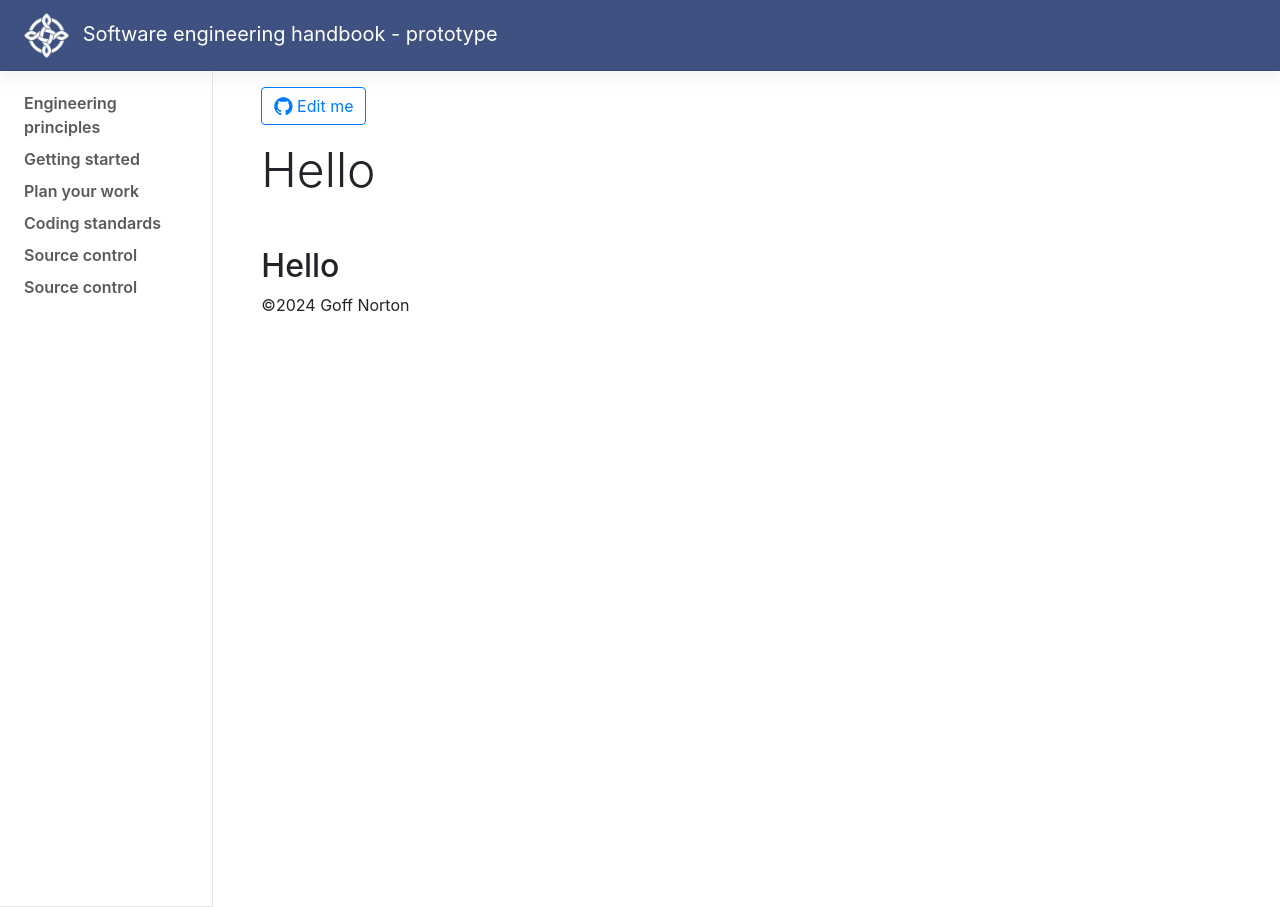
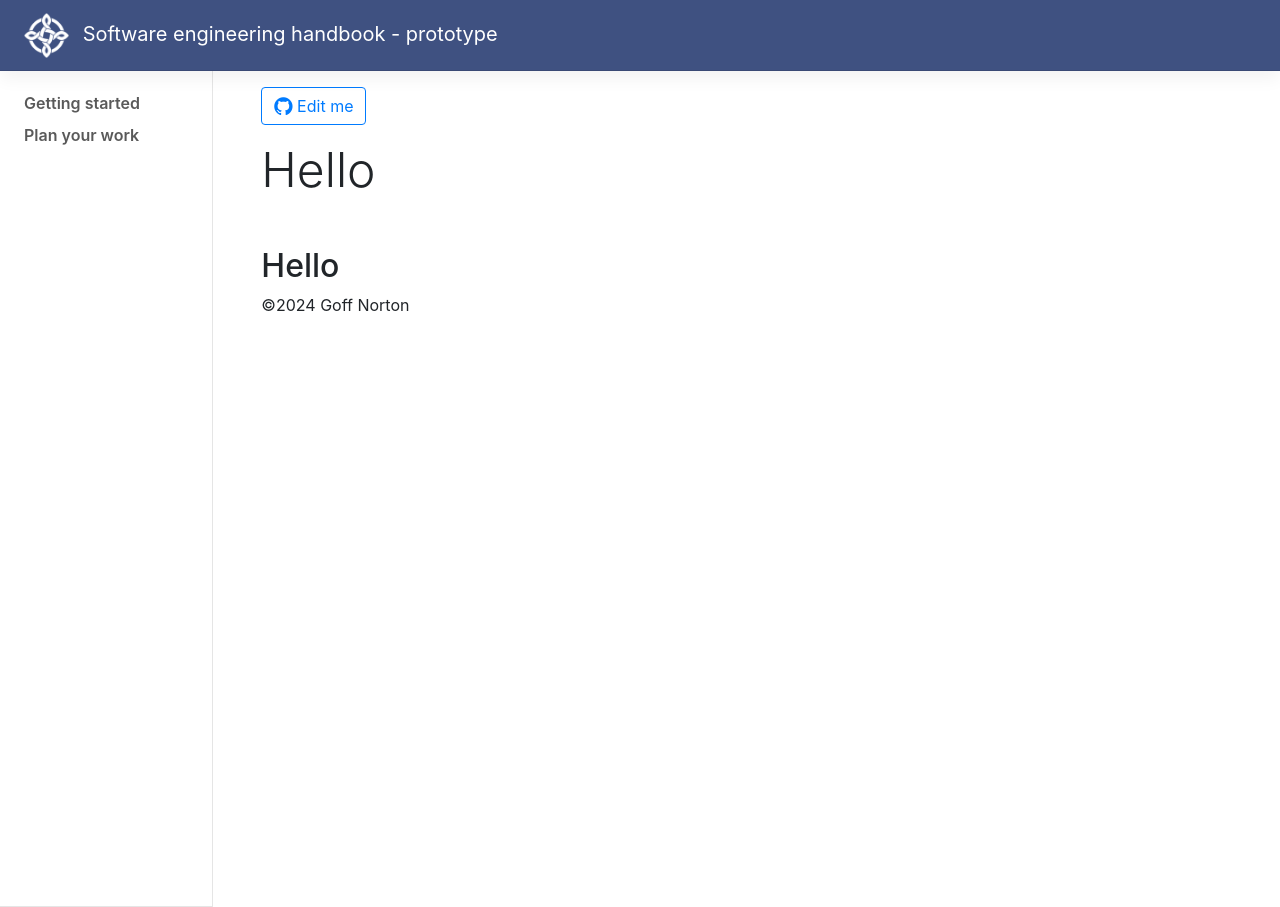
Before and after one commit to Geoff1900/Geoff1900.github.io-handbook, a Jekyll site: the page built from docs/index.md, in a window 1280 px wide. Built offline with Jekyll 4.4.1, drawn with Linux system fonts in a browser that asks for light colours; our own code applies the rules of GitHub Pages for plain Markdown files.

Commit message:
Update nav.yml

```diff
--- a/_data/nav.yml
+++ b/_data/nav.yml
@@ -1,4 +1,3 @@
-- title: Engineering principles
 - title: Getting started
   pages:
     - title: Activate your subscriptions
@@ -10,11 +9,3 @@
     - title: Scrum events
     - title: User stories
     - title: Track your work
-- title: Coding standards
-  pages:
-    - title: How to organise your software solution
-    - title: Clean code
-    - title: Naming
-    - title: Layout
-- title: Source control
-- title: Source control
```
